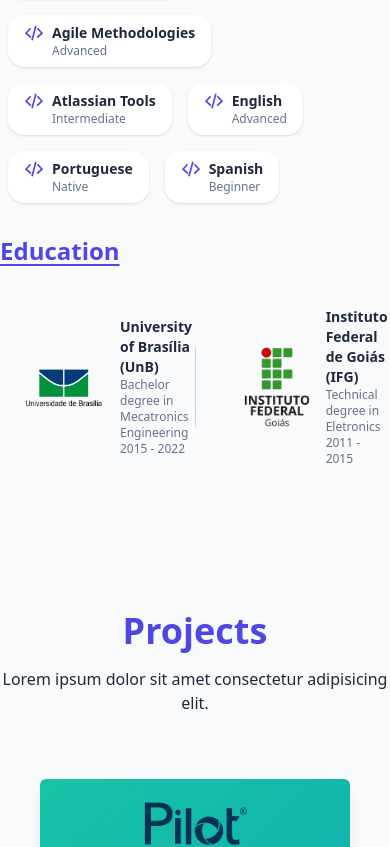
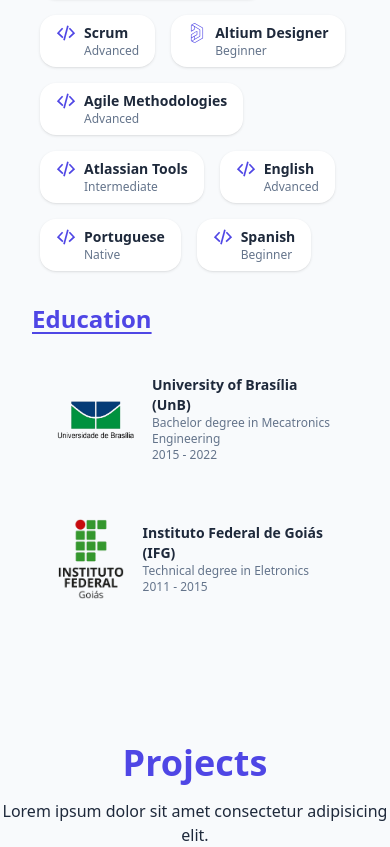
Before and after one commit to StephanieGuimaraes/WebPortfolio, a React (Vite) app in the folder WebPortfolio/: page / in a window 390 px wide. Shown: the part 2251-3098 px from the top of the page. Built offline with nearby package versions, Linux system fonts and the light colour scheme.

Commit message:
finishing skills

```diff
--- a/WebPortfolio/src/pages/LandingPage/Skills.jsx
+++ b/WebPortfolio/src/pages/LandingPage/Skills.jsx
@@ -284,7 +284,7 @@ const Skills = () => {
         .other-card-delay-2 { animation-delay: 2.3s; }
         .other-card-delay-3 { animation-delay: 2.4s; }`}
         </style>
-        <section id='skills' className='scroll-my-20 pt-24 pb-8 bg-slate-50 lg:px-64'>
+        <section id='skills' className='scroll-my-20 pt-24 pb-8 bg-slate-50 px-8 lg:px-64'>
             <div className='w-full mx-auto'>
                 <div className='text-center mb-16'>
                     <h2 className='text-4xl font-bold text-indigo-600 mb-4'>Skills & Education</h2>
@@ -333,11 +333,11 @@ const Skills = () => {
                         >
                             Education
                     </h3>
-                    <div className="flex items-center justify-start gap-6">
+                    <div className="flex flex-col md:flex-row md:items-center justify-start gap-6">
                         {education.map((edu, index) => (
                             <React.Fragment key={index}>
                                 <div
-                                    className={`flex items-center text-slate-800 px-6 py-4 transition text-base font-medium gap-4 card-animated animate-fade-in-up other-card-delay-${index + 1} flex-1 max-w-xs`}
+                                    className={`flex items-center text-slate-800 px-6 py-4 transition text-base font-medium gap-4 card-animated animate-fade-in-up other-card-delay-${index + 1} flex-1 md:max-w-xs`}
                                 >
                                     {edu.logo}
                                     <div className='flex flex-col'>
@@ -347,7 +347,7 @@ const Skills = () => {
                                     </div>
                                 </div>
                                 {index < education.length - 1 && (
-                                    <div className="w-px h-20 bg-slate-300"></div>
+                                    <div className="hidden md:block w-px h-20 bg-slate-300"></div>
                                 )}
                             </React.Fragment>
                         ))}
```
